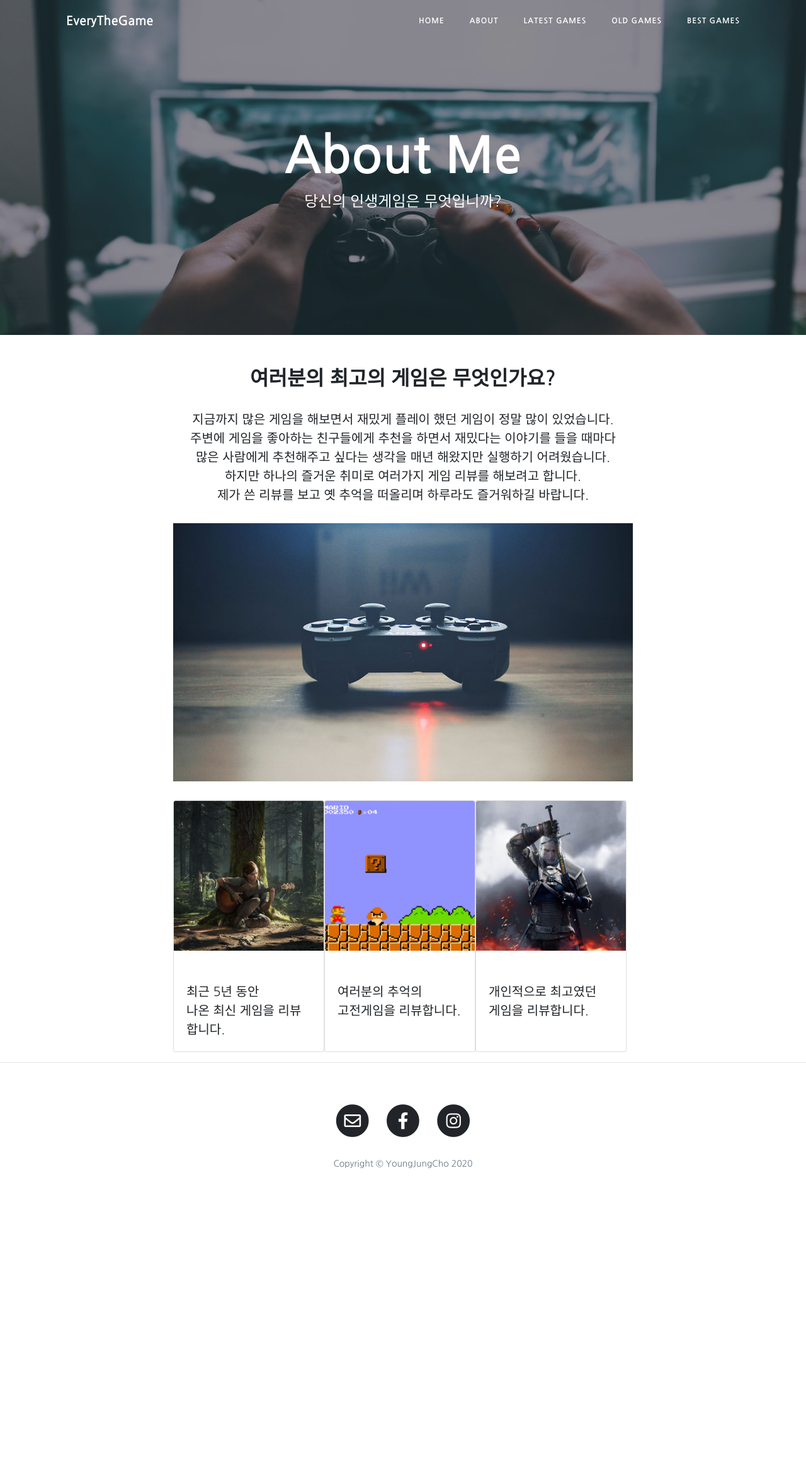
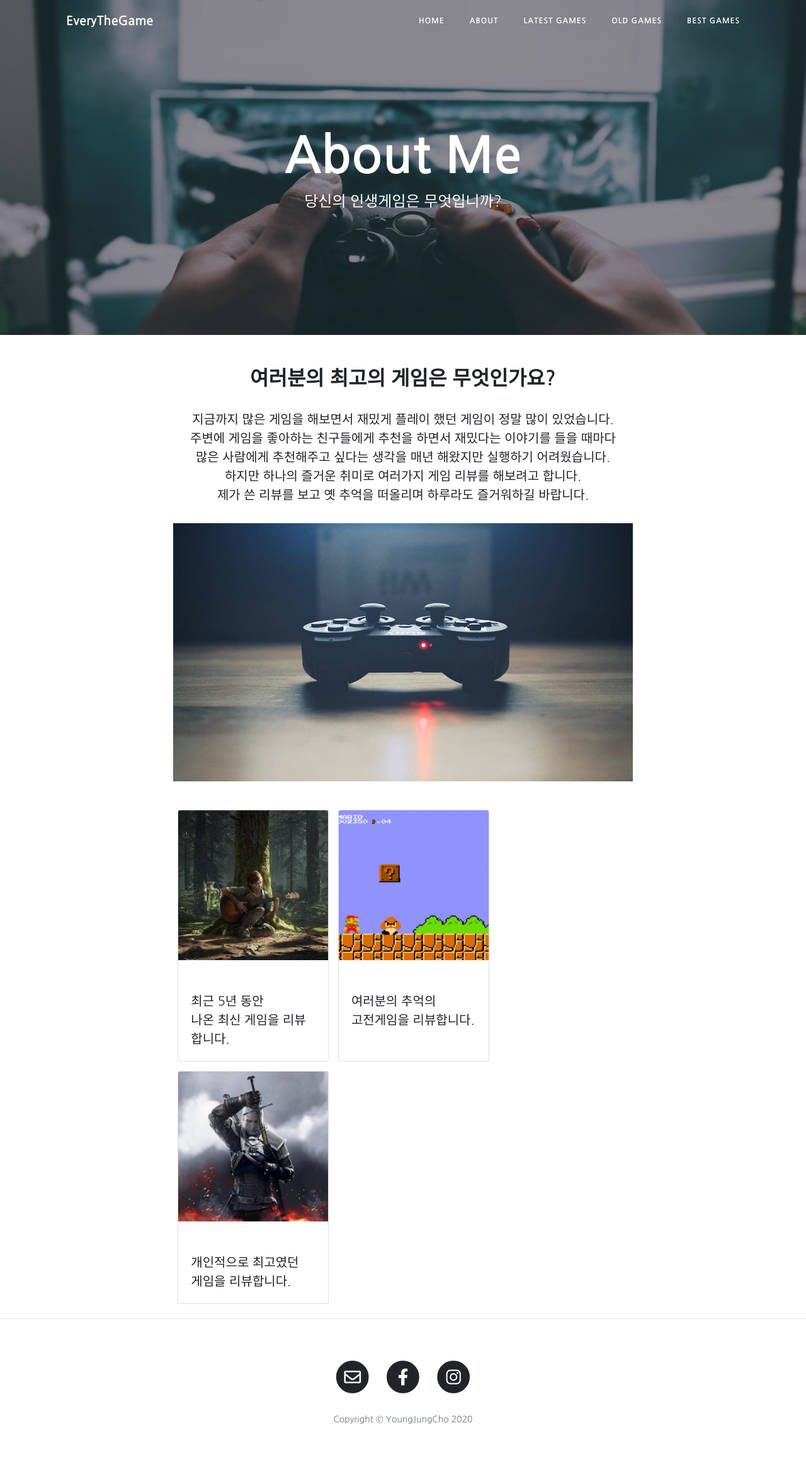
Before and after one commit to youngjungcho/everythegame88, a Jekyll site: the page built from about.html, in a window 1280 px wide. Shown: the whole page at 63% size. Built offline with Jekyll 4.4.1, drawn with Linux system fonts in a browser that asks for light colours; before the commit the page ends 1924 px from its top, so only the background shows below that.

Commit message:
Update about.html

```diff
--- a/about.html
+++ b/about.html
@@ -10,6 +10,14 @@ background: '/img/bg-about.jpg'
   }
   .information {
     text-align: center;
+  }
+
+  #information01 {
+    padding-top: 1%;
+  }
+
+  .card {
+    margin: 1%;
   }
 </style>
 
```
